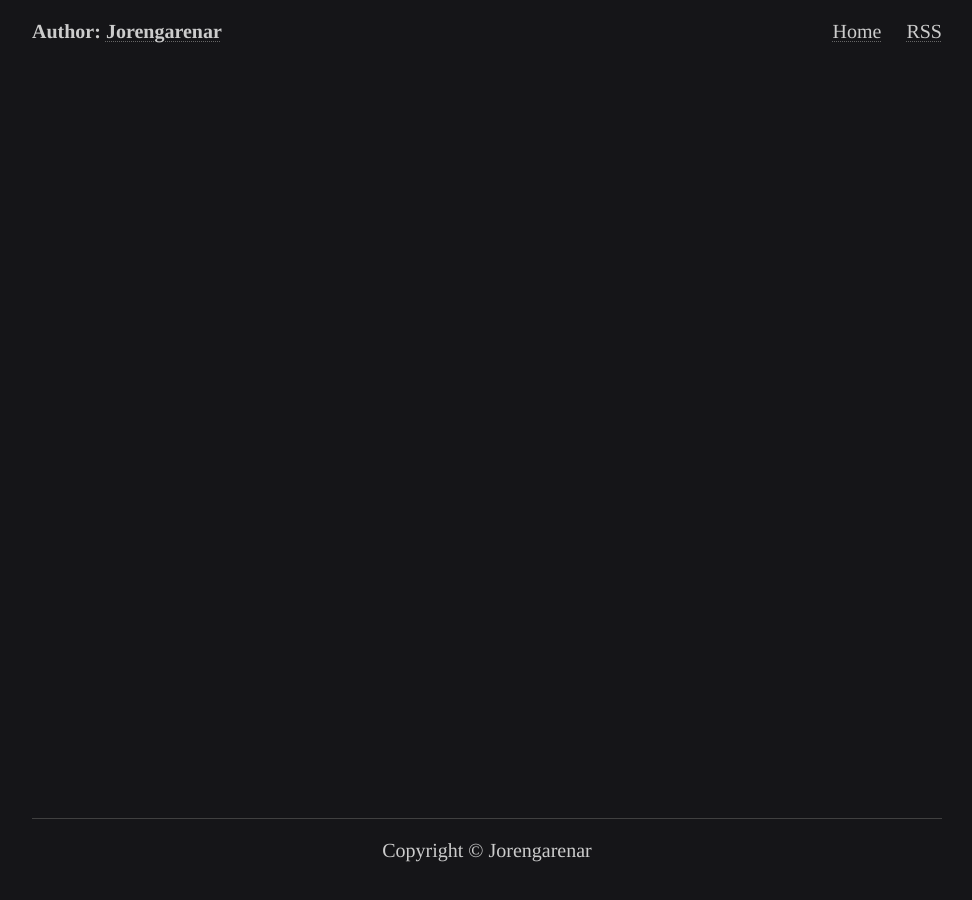
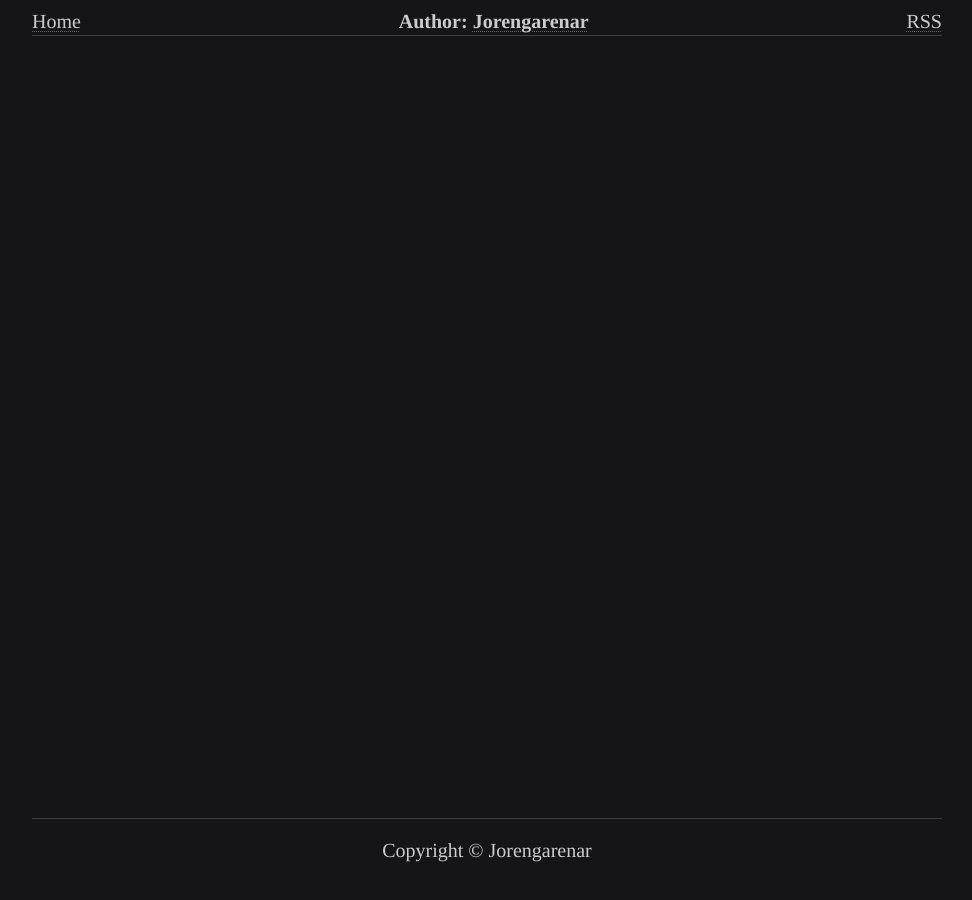
Before and after one commit to Jorenar/blog, a Jekyll site: the page built from index.md, in a window 1280 px wide. Shown: the whole page, without its empty margins (153-1125 px from the left). Built offline with Jekyll 4.4.1, drawn with Linux system fonts in a browser that asks for light colours.

Commit message:
Update header

```diff
--- a/_layouts/default.html
+++ b/_layouts/default.html
@@ -12,11 +12,9 @@
 </head>
 <body>
   <header>
+    <a href="{{ "/" | relative_url }}">Home</a>
     <b>Author: <a rel="author" href="https://joren.ga">Jorengarenar</a></b>
-    <nav>
-      <a href="{{ "/" | relative_url }}">Home</a>
-      <a href="{{ 'feed.xml' | relative_url }}">RSS</a>
-    </nav>
+    <a href="{{ 'feed.xml' | relative_url }}">RSS</a>
   </header>
   <main>
 {{ content }}
--- a/style.css
+++ b/style.css
@@ -13,12 +13,10 @@ body {
 
 body > header {
   display: flex;
+  border-bottom: 1px solid #404040;
   justify-content: space-between;
-  margin: 1em 0;
-}
-
-body > header nav > * {
-  margin-left: 1em;
+  margin: 0.5em 0;
+  padding-bottom: 0.1em;
 }
 
 main {
@@ -33,7 +31,6 @@ main > header > h1 {
 
 main > header > time {
   font-size: 0.8em;
-  margin-left: auto;
 }
 
 footer {
@@ -94,6 +91,7 @@ aside > :last-child {
   margin-bottom: 0;
 }
 
+
 code {
   font-size: 0.8em;
 }
@@ -118,6 +116,7 @@ pre, p > code {
   text-align: left;
 }
 
+
 .yt-container {
   padding-bottom: 56.25%;
   position: relative;
```
